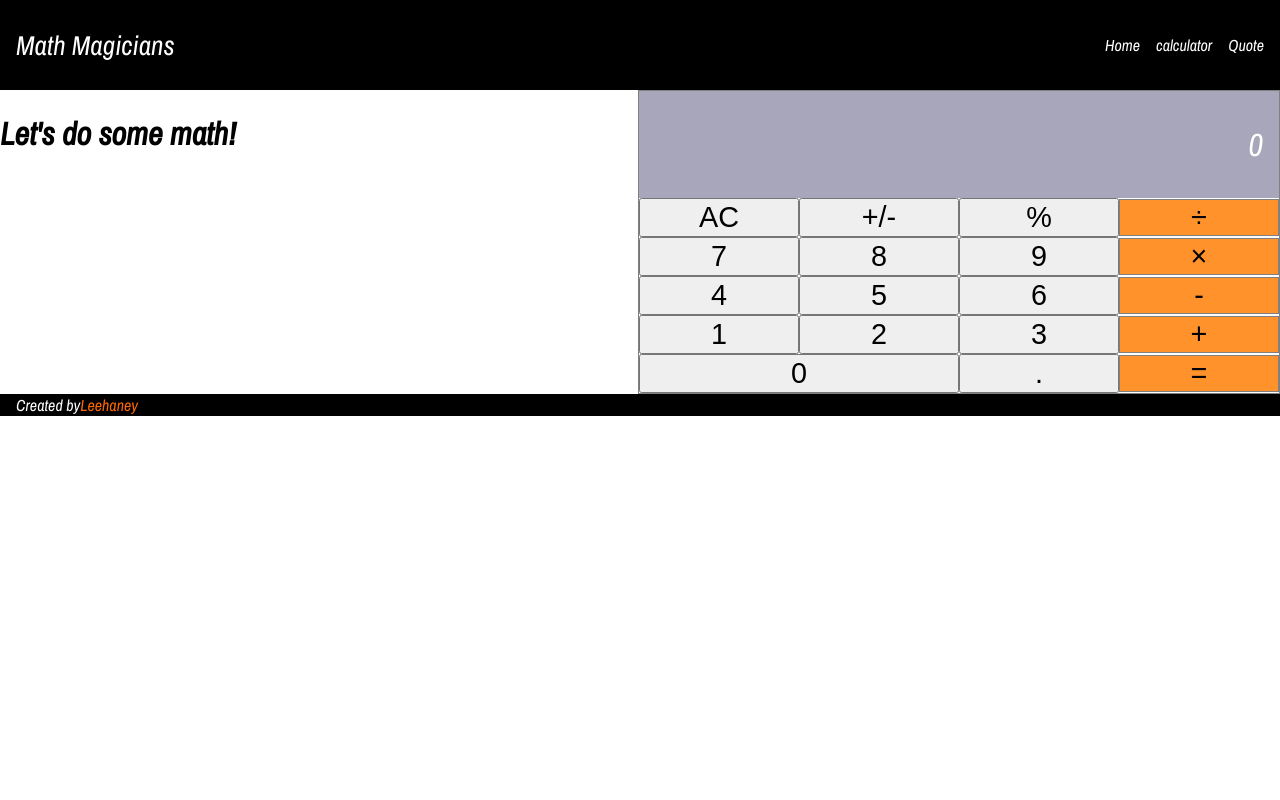
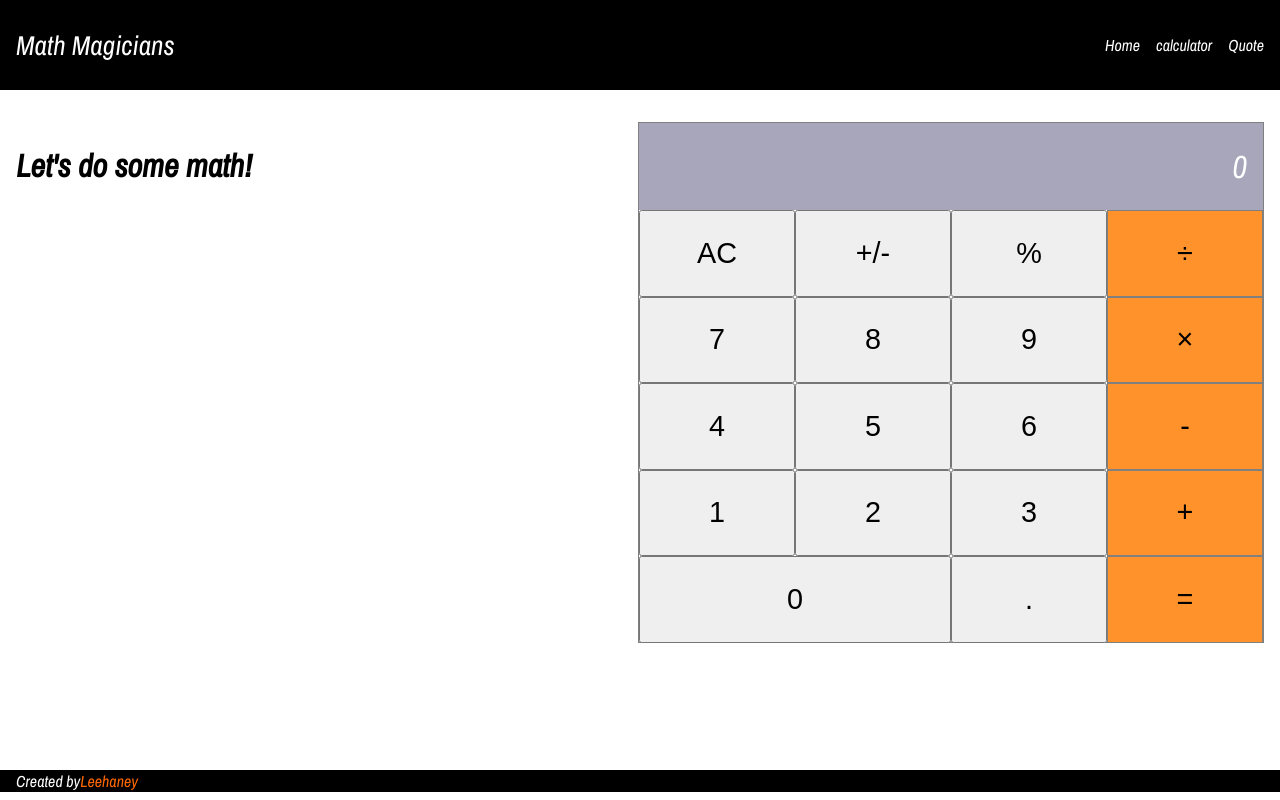
Before and after one commit to leehaney254/Math-Magician, a React (Create React App) app: page /calculator in a window 1280 px wide. Built offline with nearby package versions, Linux system fonts and the light colour scheme.

Commit message:
Style: Add style to calculator page

```diff
--- a/src/pages/calculatorPage.css
+++ b/src/pages/calculatorPage.css
@@ -1,4 +1,6 @@
 #calcPage {
   display: flex;
   justify-content: space-between;
+  height: 81vh;
+  margin: 2rem 1rem 0 1rem;
 }
```
